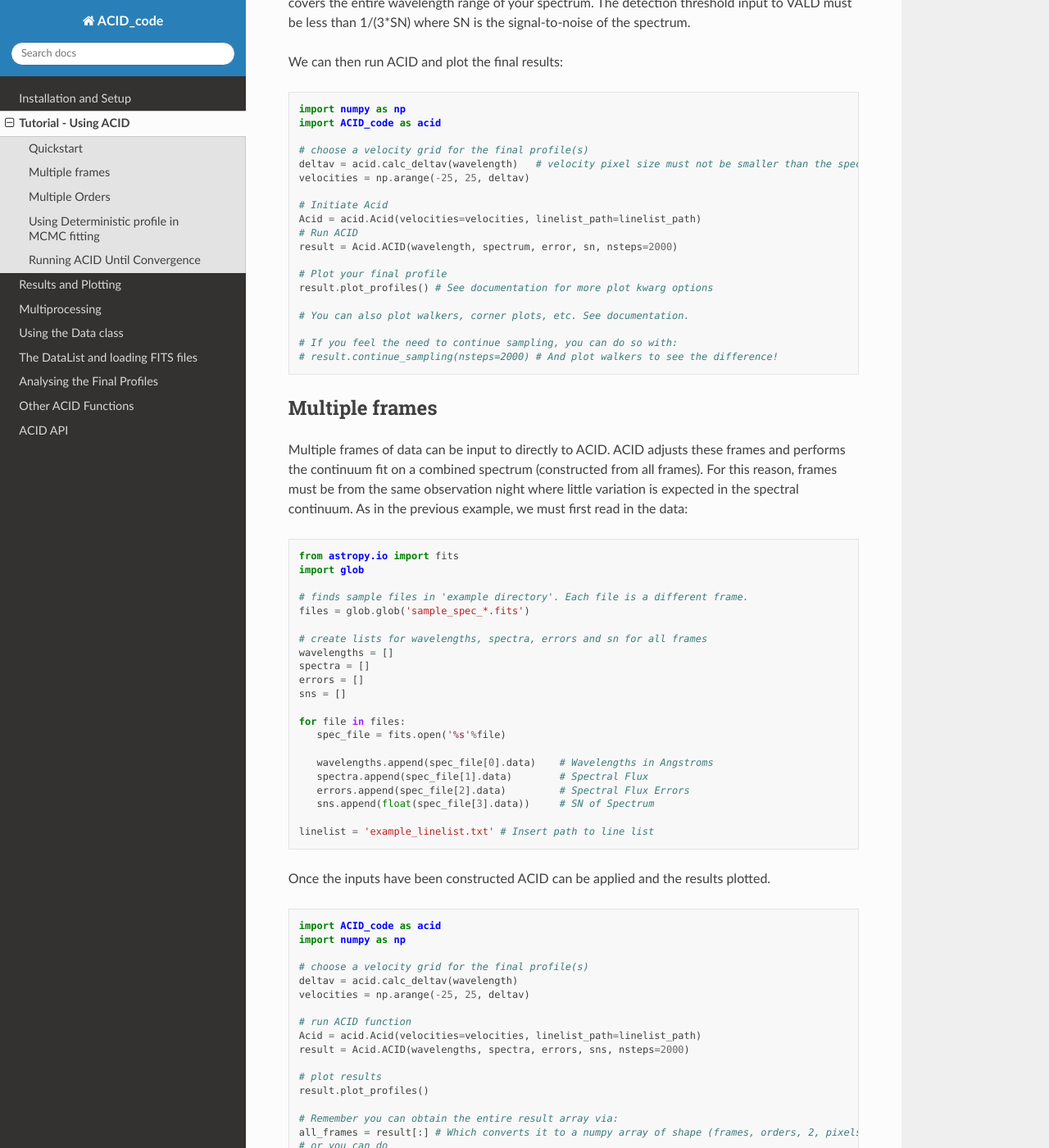
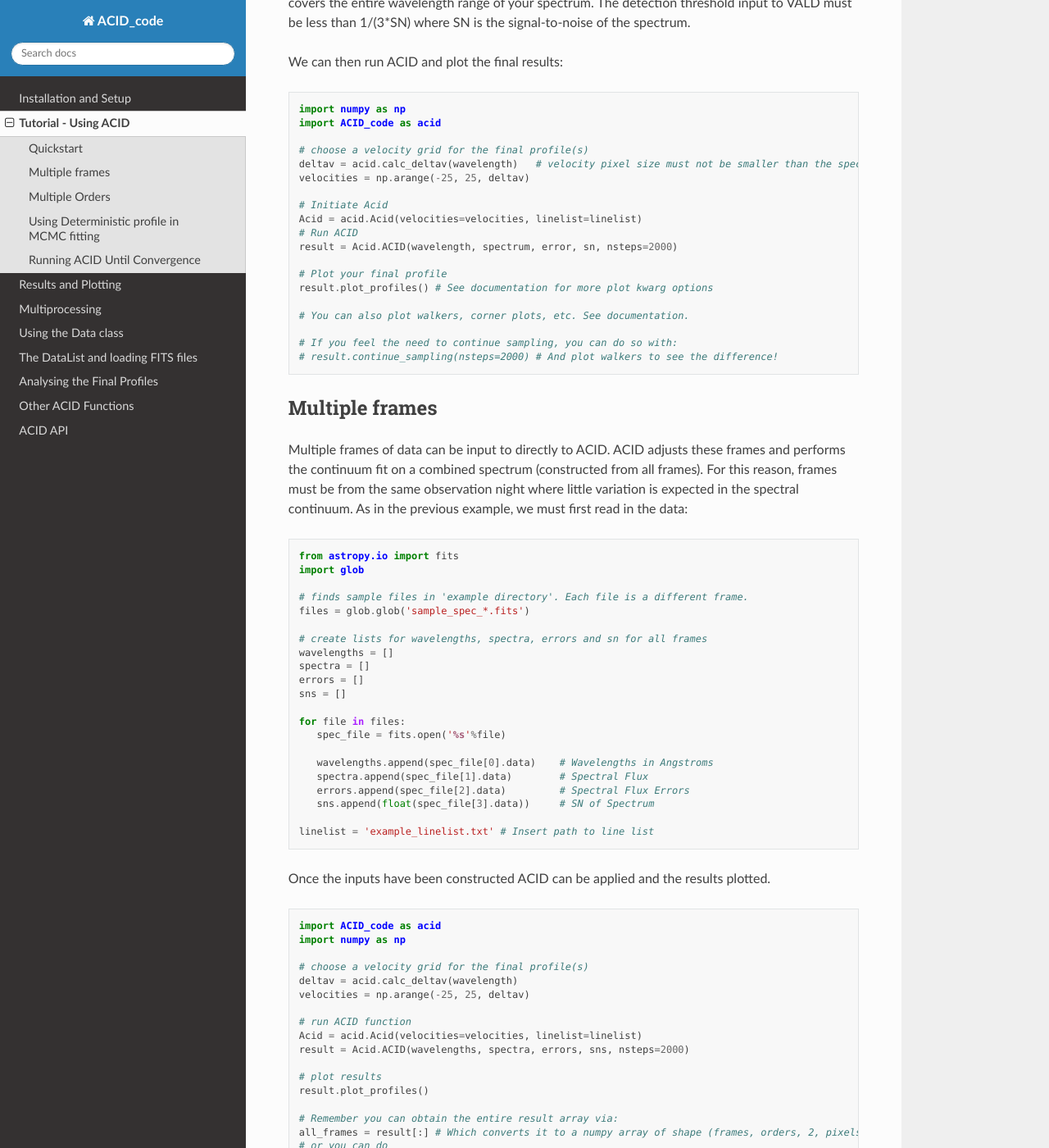
Before and after one commit to ldolan05/ACID, a Sphinx documentation site: the page built from docs/2_using_ACID.rst, in a window 1280 px wide and 1400 px high, scrolled down 898 px. Shown: the whole window at 82% size. Built offline with Sphinx 7.4.7 and the Read the Docs theme 3.1.0, drawn with Linux system fonts in a browser that asks for light colours; some of the changed text lies outside the part shown.

Commit message:
Change linelist_path references to linelist in documentation

```diff
--- a/docs/2_using_ACID.rst
+++ b/docs/2_using_ACID.rst
@@ -52,7 +52,7 @@ We can then run ACID and plot the final results:
    velocities = np.arange(-25, 25, deltav)
 
    # Initiate Acid
-   Acid = acid.Acid(velocities=velocities, linelist_path=linelist_path)
+   Acid = acid.Acid(velocities=velocities, linelist=linelist)
    # Run ACID
    result = Acid.ACID(wavelength, spectrum, error, sn, nsteps=2000)
 
@@ -107,7 +107,7 @@ Once the inputs have been constructed ACID can be applied and the results plotte
    velocities = np.arange(-25, 25, deltav)
 
    # run ACID function
-   Acid = acid.Acid(velocities=velocities, linelist_path=linelist_path)
+   Acid = acid.Acid(velocities=velocities, linelist=linelist)
    result = Acid.ACID(wavelengths, spectra, errors, sns, nsteps=2000)
 
    # plot results
@@ -141,7 +141,7 @@ The feature can be disabled by setting deterministic_profile=False when calling
 
    # ... same code as before to set up data and run ACID ...
 
-   Acid = acid.Acid(velocities=velocities, linelist_path=linelist)
+   Acid = acid.Acid(velocities=velocities, linelist=linelist)
    result = Acid.ACID(wavelength, spectrum, error, sn, nsteps=2000, deterministic_profile=True)
    # Now runs ACID with deterministic profile points inferred from the continuum parameters.
 
@@ -178,7 +178,7 @@ by passing them to the ACID function:
 
    # ... same code as before to set up data and run ACID ...
 
-   Acid = acid.Acid(velocities=velocities, linelist_path=linelist)
+   Acid = acid.Acid(velocities=velocities, linelist=linelist)
    result = Acid.ACID(wavelength, spectrum, error, sn, max_steps=5000)
 
 .. code-block:: text
@@ -209,7 +209,7 @@ If we turn on the deterministic profile feature, we see a significant improvemen
 
    # ... same code as before to set up data and run ACID ...
 
-   Acid = acid.Acid(velocities=velocities, linelist_path=linelist)
+   Acid = acid.Acid(velocities=velocities, linelist=linelist)
    result = Acid.ACID(wavelength, spectrum, error, sn, max_steps=5000, deterministic_profile=True)
 
 .. code-block:: text
--- a/docs/3_results_and_plotting.rst
+++ b/docs/3_results_and_plotting.rst
@@ -14,7 +14,7 @@ By default, the ACID method returns a Result object which contains many methods
     error = spec_file[2].data
     sn = spec_file[3].data
     linelist = 'example_linelist.txt'
-    acid = acid.Acid(velocities, linelist_path)
+    acid = acid.Acid(velocities, linelist)
 
     # We will use the above result object for the rest of this page
     result = acid.ACID(wavelength, spectrum, error, sn, max_steps=5000)
--- a/docs/4_multiprocessing.rst
+++ b/docs/4_multiprocessing.rst
@@ -47,4 +47,4 @@ Windows Support
 ---------------
 
 Windows is not supported for multiprocessing as the mp context cannot be set to fork. If a windows system is detected, you will be warned that multiprocessing is not
-supported and then automatically turned off. This project has otherwise not received extensive testing on Windows, there may be other unforseen issues.
+supported and then have multiprocesing automatically turned off. This project has otherwise not received extensive testing on Windows, there may be other unforseen issues.
```
